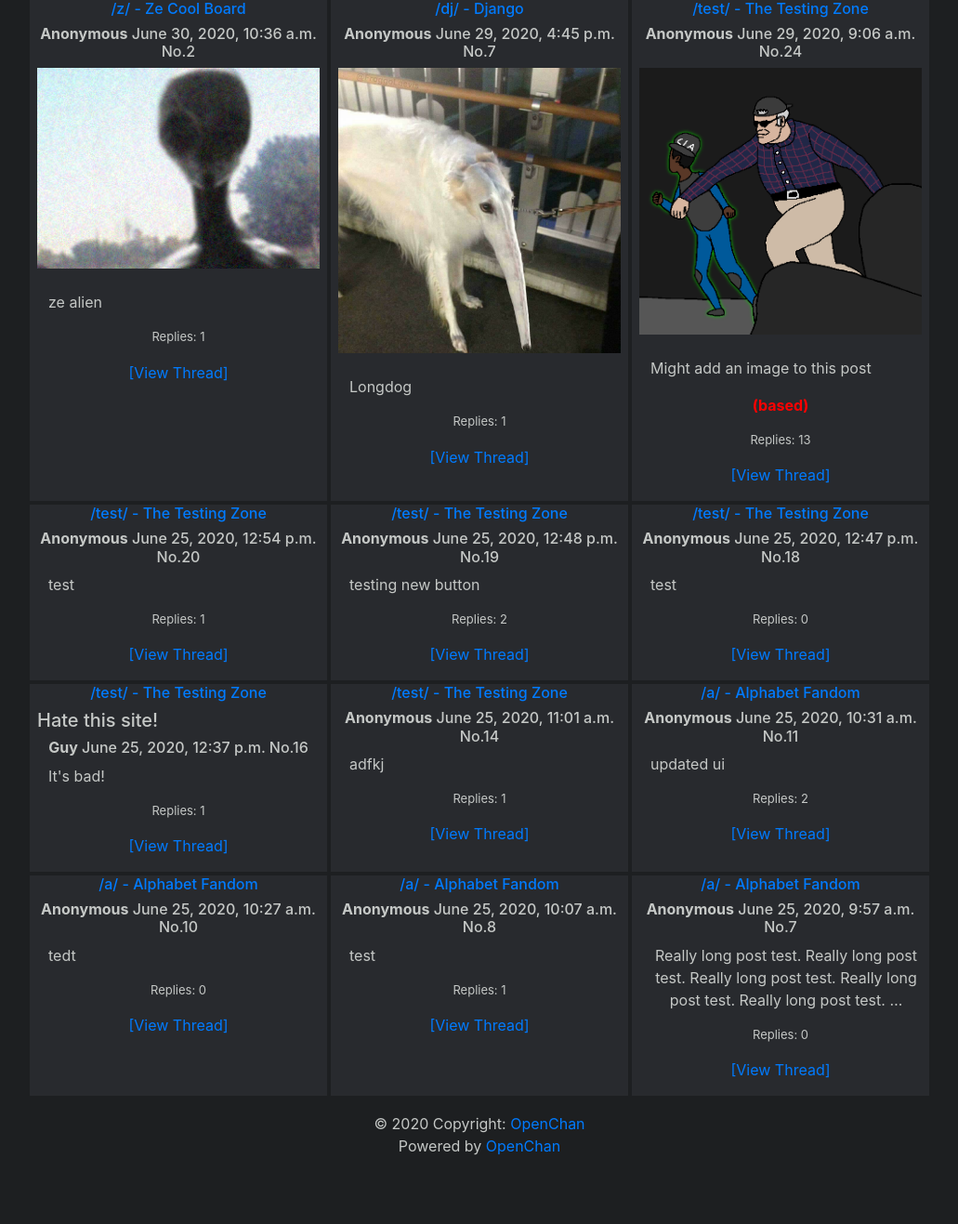
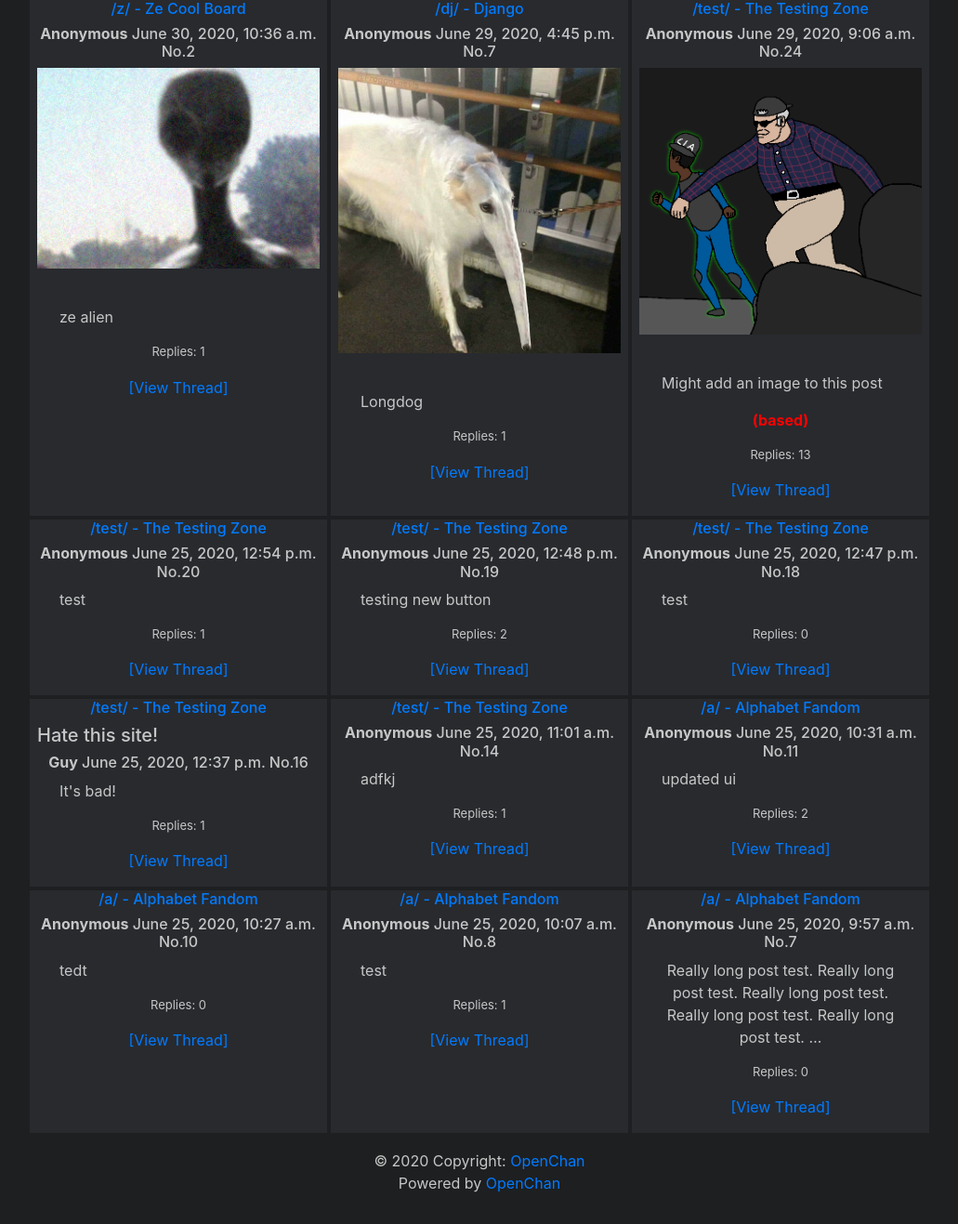
Before and after one commit to austinrseabolt/openchan, a Django app: page / in a window 1280 px wide. Shown: the part 420-1737 px from the top of the page at 93% size, without its empty margins (124-1155 px from the left). Before the commit the page ends 1663 px from the top, so only its background shows below. Run offline with Django 3.2, Linux system fonts and the light colour scheme; data comes from the database, SQL or seed files in the repository; some libraries are stand-ins or nearby versions.

Commit message:
Added small tweaks to Viewthread template

```diff
--- a/src/mainapp/templates/boards/style_overrides.html
+++ b/src/mainapp/templates/boards/style_overrides.html
@@ -21,7 +21,8 @@
         display: inline-block;
         vertical-align: top;
         overflow-wrap: anywhere;
-        margin-left: 12px;
+        margin-left: 24px;
+        margin-right: 24px;
 
     }
     .table-responsive {
@@ -37,6 +38,7 @@
     .fullimage{
         width: 100%;
         height: auto;
+        margin-bottom: 16px;
 
     }
 
```
